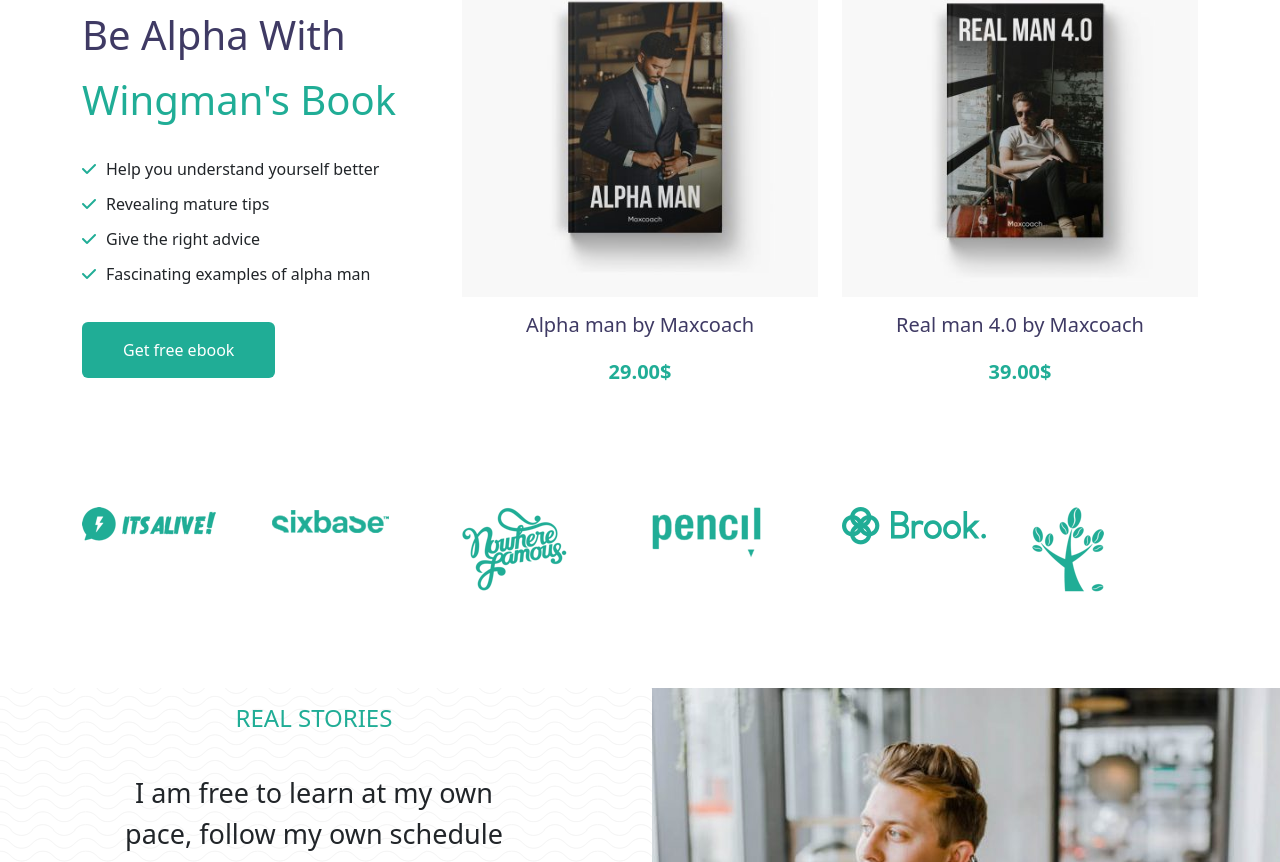
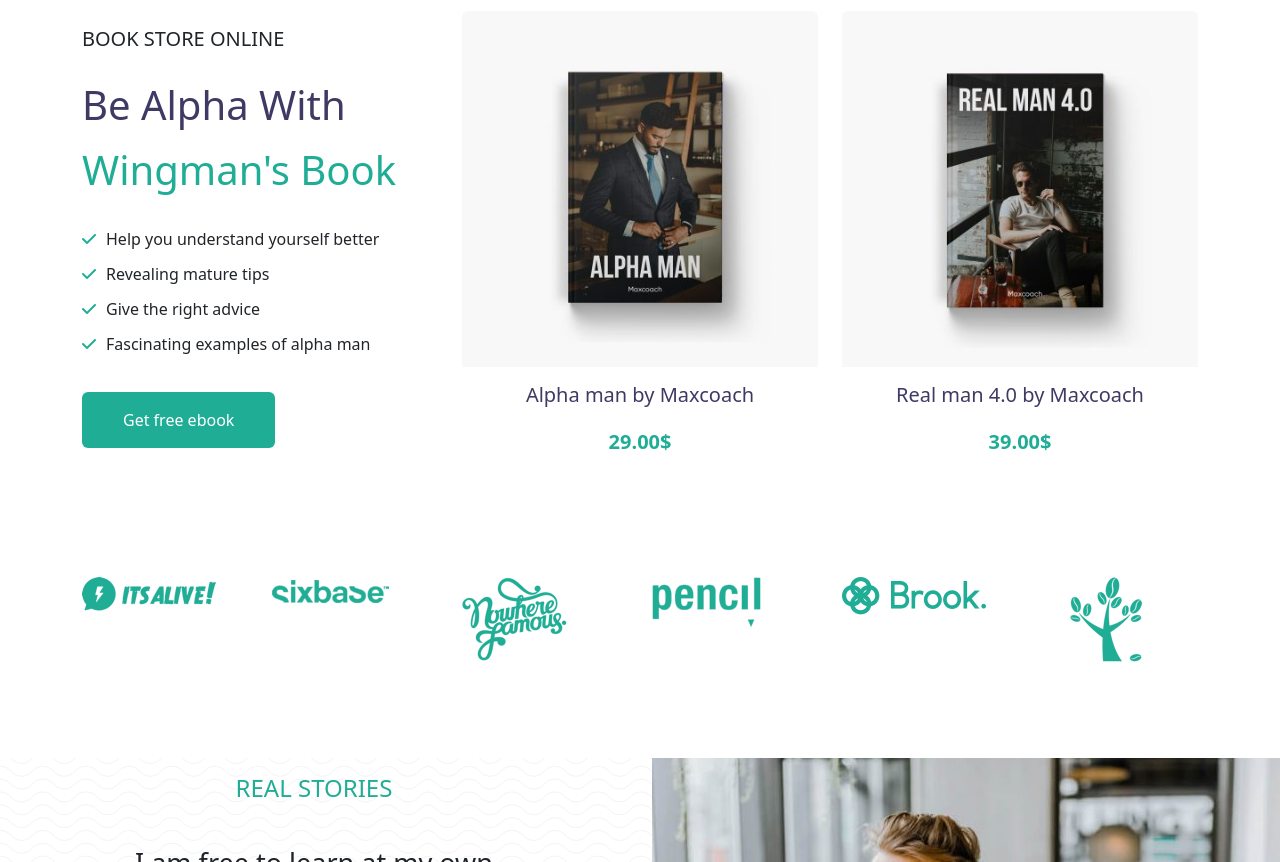
Before and after one commit to giovannimegliola/proj-html-vuejs, a Vue app: page / in a window 1280 px wide. Shown: the part 3035-3897 px from the top of the page. Built offline with nearby package versions, Linux system fonts and the light colour scheme.

Commit message:
modified styles in Books & Courses sections

```diff
--- a/src/components/BooksApp.vue
+++ b/src/components/BooksApp.vue
@@ -39,7 +39,7 @@
       <div class="col-md-2 ">
         <a href="#"><img src="public/images/client-logo-03-primary.png" alt="It's Alive logo"></a>
       </div>
-      <div class="col-md-2">
+      <div class="col-md-2 mylogo">
         <a href="#"><img src="public/images/client-logo-02-primary.png" alt="It's Alive logo"></a>
       </div>
     </div>
@@ -111,4 +111,9 @@
 .card:hover img {
   transform: scale(1.1);
 }
+
+.mylogo{
+  padding-left: 50px;
+}
+
 </style>
--- a/src/components/CoursesApp.vue
+++ b/src/components/CoursesApp.vue
@@ -1,6 +1,6 @@
 <template>
   <div class="text-center">
-    <p>BEGIN YOUR JOURNEY AT MAXCOACH</p>
+    <p class="myp">BEGIN YOUR JOURNEY AT MAXCOACH</p>
     <h2><span style="color: #3f3a64;">Latest</span> Online Courses</h2>
   </div>
   <CardsApp />
@@ -36,4 +36,8 @@
   background-color: #3f3a64;
 }
 
+.myp{
+  margin-top: 70px ;
+}
+
 </style>
```
